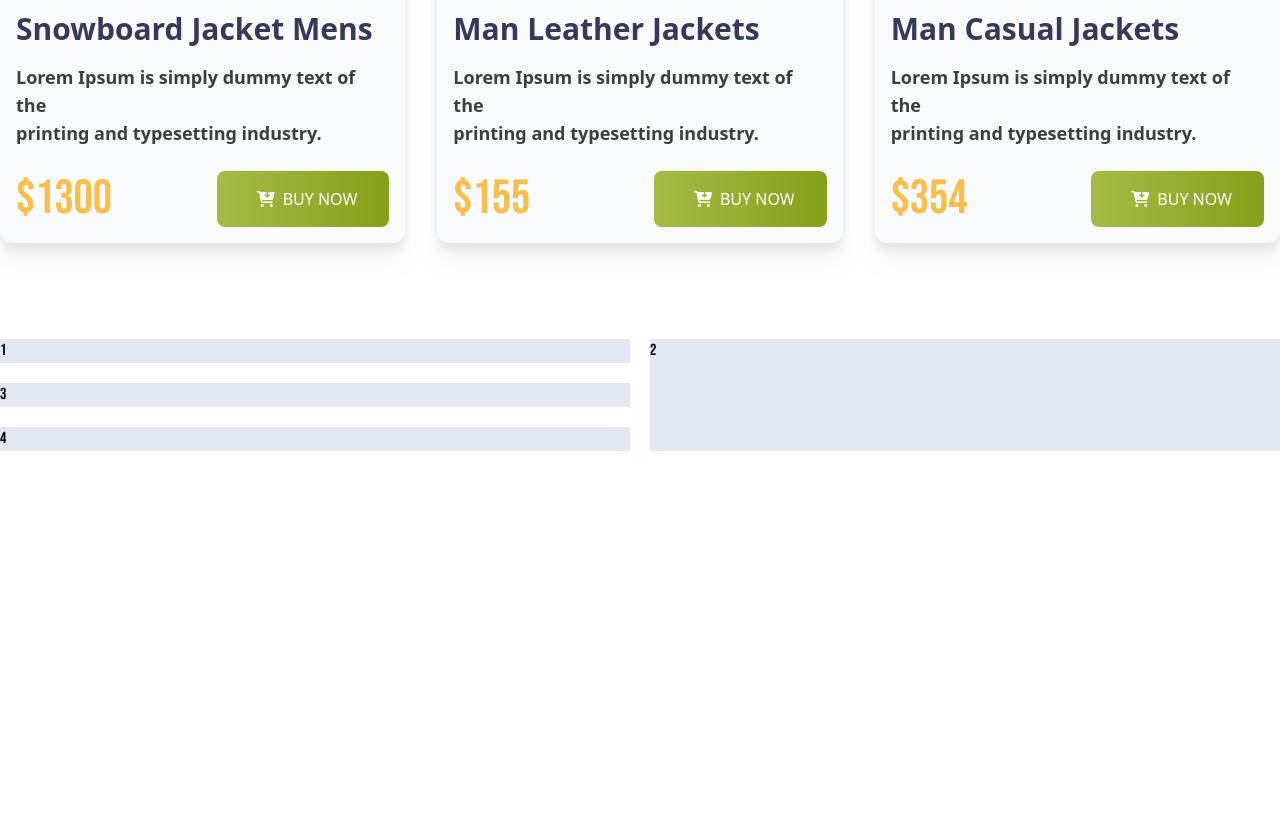
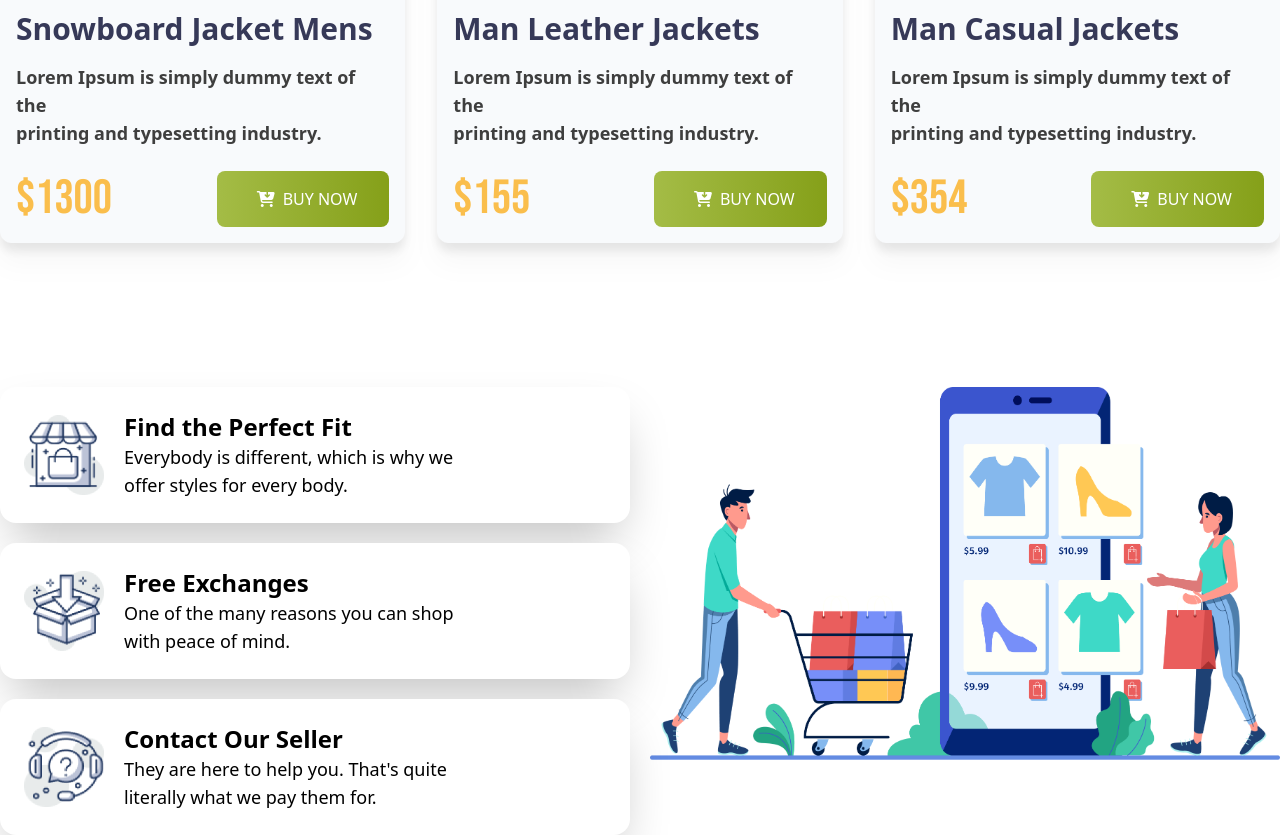
Before and after one commit to mehu-hub/project-8, a plain HTML site: page index.html in a window 1280 px wide. Shown: the part 2213-3048 px from the top of the page. Before the commit the page ends 2664 px from the top, so only its background shows below. Drawn offline with nearby package versions, Linux system fonts and the light colour scheme.

Commit message:
Features Section

```diff
--- a/index.html
+++ b/index.html
@@ -143,11 +143,31 @@
             </div>
         </section>
         <!-- Our Feauters Section  -->
-        <section class="mt-24 grid grid-cols-2 gap-5">
-            <div class="bg-slate-200">1</div>
-            <div class="bg-slate-200 row-span-3">2</div>
-            <div class="bg-slate-200">3</div>
-            <div class="bg-slate-200">4</div>
+        <section class="mt-36 grid grid-cols-2 gap-5">
+            <div class="bg-white shadow-2xl p-6 rounded-2xl flex items-center gap-5">
+                <img class="h-20 w-20" src="icons/house.png" alt="">
+                <div>
+                    <h2 class="font-sans text-2xl font-bold">Find the Perfect Fit</h2>
+                    <p class="font-sans text-lg">Everybody is different, which is why we <br> offer styles for every body.</p>
+                </div>
+            </div>
+            <div class="row-span-3">
+                <img src="images/shopping.png" alt="">
+            </div>
+            <div class="bg-white shadow-2xl p-6 rounded-2xl flex items-center gap-5">
+                <img class="h-20 w-20" src="icons/box.png" alt="">
+                <div>
+                    <h2 class="font-sans text-2xl font-bold">Free Exchanges</h2>
+                    <p class="font-sans text-lg">One of the many reasons you can shop <br> with peace of mind.</p>
+                </div>
+            </div>
+            <div class="bg-white shadow-2xl p-6 rounded-2xl flex items-center gap-5">
+                <img class="h-20 w-20" src="icons/question.png" alt="">
+                <div>
+                    <h2 class="font-sans text-2xl font-bold">Contact Our Seller</h2>
+                    <p class="font-sans text-lg">They are here to help you. That's quite <br> literally what we pay them for.</p>
+                </div>
+            </div>
         </section>
     </main>
     <footer>
```
